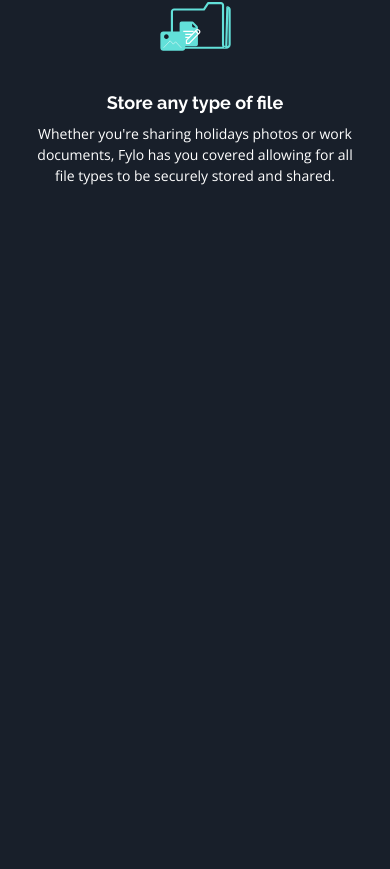
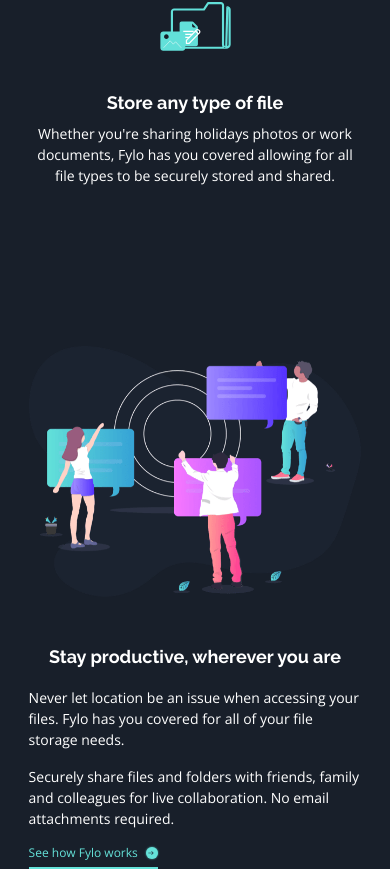
Before and after one commit to vanderms/fylo-dark-theme-landing-page, a Next.js app: page / in a window 390 px wide. Shown: the part 1625-2494 px from the top of the page. Before the commit the page ends 1811 px from the top, so only its background shows below. Built offline with nearby package versions, Linux system fonts and the light colour scheme.

Commit message:
implemented responsive productive section

```diff
--- /dev/null
+++ b/components/sections/productive/productive-section.module.scss
@@ -0,0 +1,109 @@
+@use '~/styles/mixins' as *;
+
+.productive-section {
+  margin: 80px auto 0;
+  width: min(85.3333333%, 620px);
+  padding-top: 80px;
+  display: grid;
+  grid-template-columns: 1fr;
+  gap: 48px;
+
+  @include media(laptop) {
+    margin-top: 57px;
+    grid-template-columns: 615fr 563fr;
+    gap: 57px;
+    width: min(85.7638889%, 1235px);
+    align-items: center;
+  }
+}
+
+.image-wrapper {
+  display: grid;
+}
+
+.title {
+  font-family: var(--raleway);
+  font-weight: 700;
+  font-size: rem(18);
+  line-height: 133%;
+  text-align: center;
+  color: var(--white);
+
+  @include media(laptop) {
+    font-size: rem(40);
+    line-height: 125%;
+    text-align: left;
+    max-width: 350px;
+  }
+}
+
+.text-container {
+  margin-top: 18px;
+  display: flex;
+  flex-direction: column;
+  gap: 16px;
+}
+
+.text {
+  font-family: 'Open Sans';
+  font-style: normal;
+  font-weight: 400;
+  font-size: rem(14);
+  line-height: 150%;
+  color: var(--white);
+
+  @include media(laptop) {
+    font-size: rem(16);
+  }
+}
+
+.call-to-action {
+  display: flex;
+  align-items: center;
+  width: max-content;
+  gap: 8px;
+  margin-top: 16px;
+  font-family: var(--open-sans);
+  font-style: normal;
+  font-weight: 400;
+  font-size: rem(12);
+  line-height: 133.33333%;
+  color: var(--cyan);
+  padding-bottom: 6px;
+  border-bottom: 2px solid var(--cyan);
+
+  @include media(laptop) {
+    margin-top: 24px;
+    font-size: rem(16);
+    line-height: 137.5%;
+  }
+
+  .arrow {
+    width: 12px;
+    height: 12px;
+    background-color: var(--cyan);
+    box-shadow: 0px 0px 2px rgba(98, 224, 217, 0.811141);
+    border-radius: 50%;
+    display: grid;
+    place-items: center;
+
+    &::before {
+      content: '';
+      width: 7px;
+      height: 4px;
+      background-image: url(/images/arrow-forward.svg);
+      background-position: center;
+      background-size: contain;
+      background-repeat: no-repeat;
+    }
+  }
+
+  &:hover {
+    color: var(--white);
+    border-bottom-color: var(--white);
+
+    .arrow {
+      background-color: var(--white);
+    }
+  }
+}
--- /dev/null
+++ b/components/sections/productive/productive-section.tsx
@@ -0,0 +1,26 @@
+import selectors from './productive-section.module.scss';
+import illustration from 'public/images/illustration-stay-productive.png';
+import Image from 'next/image';
+import Link from 'next/link';
+
+export function ProductiveSection() {
+  return (
+    <section className={selectors["productive-section"]} aria-labelledby='productive-section-title'>
+      <div className={selectors["image-wrapper"]}>
+        <Image src={illustration} alt=''/>
+      </div>
+      <div className={selectors["content"]}>
+        <h2 className={selectors["title"]} id='productive-section-title'>Stay productive, wherever you are</h2>
+        <div className={selectors["text-container"]}>
+          <p className={selectors["text"]}>Never let location be an issue when accessing your files. Fylo has you covered for all of your file storage needs.</p>
+          <p className={selectors["text"]}>Securely share files and folders with friends, family and colleagues for live collaboration. No email attachments required.</p>
+        </div>
+        <Link href='/'>
+          <a className={selectors['call-to-action']}>See how Fylo works
+            <span className={selectors["arrow"]}></span>
+          </a>
+        </Link>
+      </div>
+    </section>
+  )
+}
--- a/pages/index.tsx
+++ b/pages/index.tsx
@@ -1,9 +1,9 @@
 import { Navbar } from 'components/navbar/navbar'
 import { FeaturesSection } from 'components/sections/features/features-section'
 import { HeroSection } from 'components/sections/hero/hero-section'
+import { ProductiveSection } from 'components/sections/productive/productive-section'
 import type { NextPage } from 'next'
 import Head from 'next/head'
-
 
 
 const Home: NextPage = () => {
@@ -17,8 +17,8 @@
       <Navbar />
       <main>
         <HeroSection />
-        <FeaturesSection/>
-
+        <FeaturesSection />
+        <ProductiveSection/>
       </main>
 
     </>
```
Also changed, not shown: public/images/arrow-forward.svg (added).
